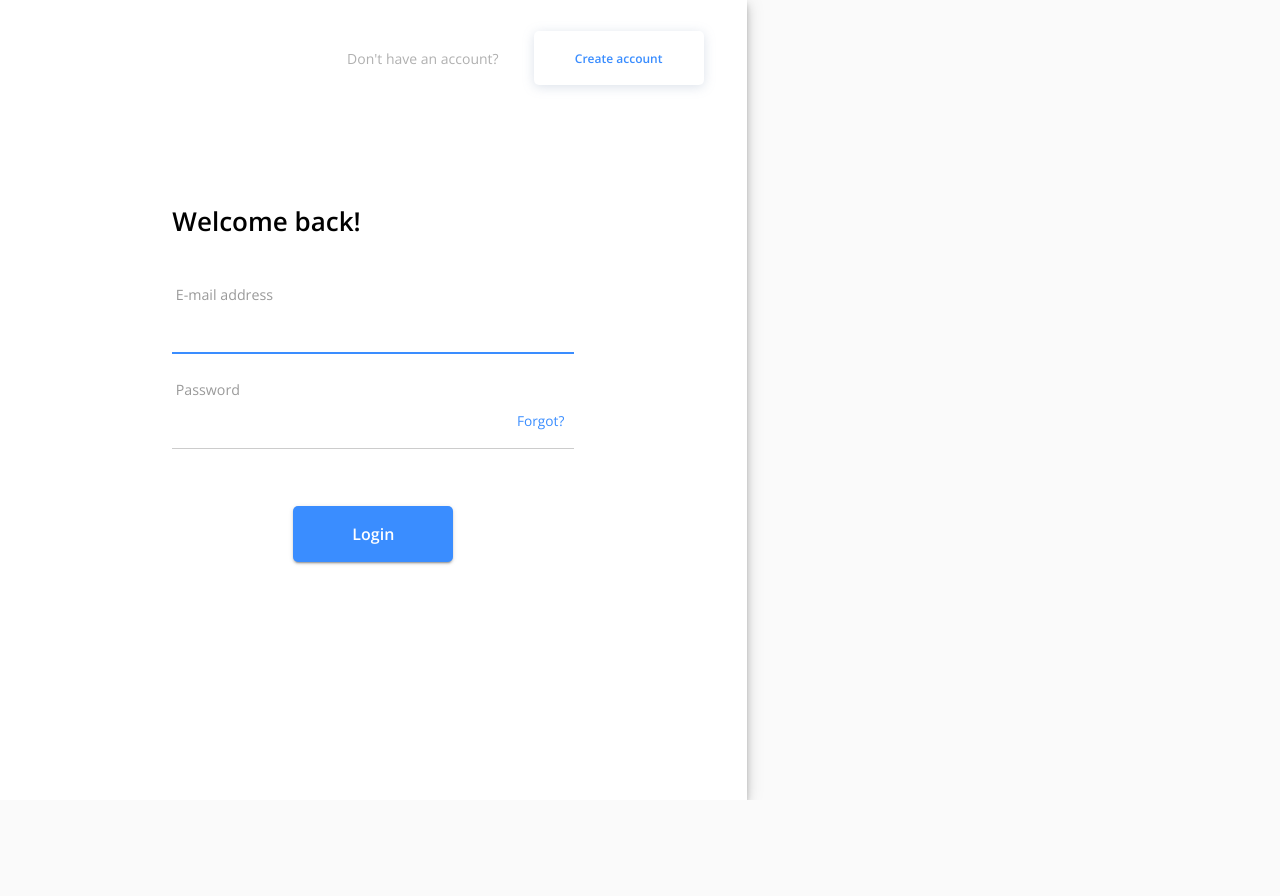
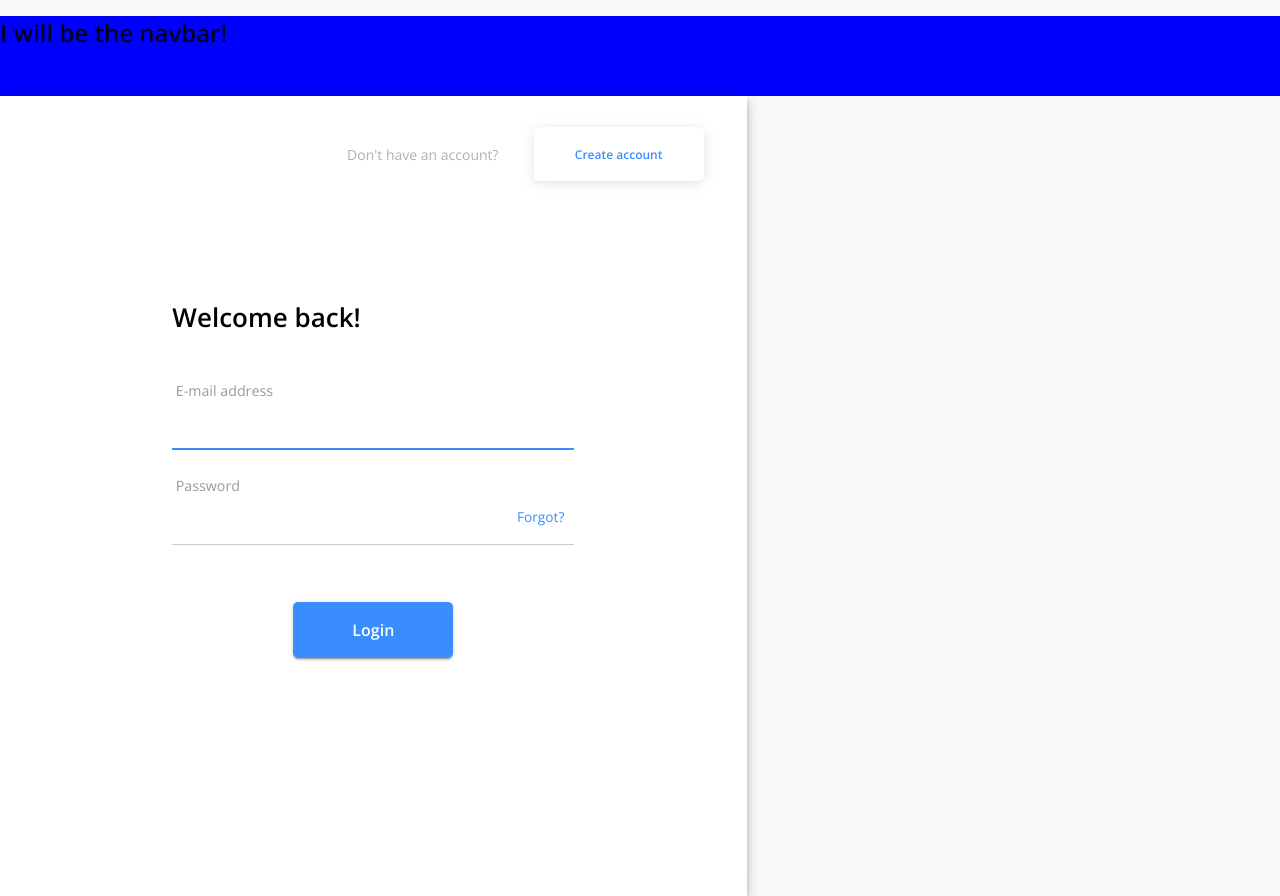
Before and after one commit to hatchways/team-callback-cats, a React (Create React App) app in the folder client/: page /login in a window 1280 px wide. Before the commit the page ends 800 px from the top, so only its background shows below. Built offline with nearby package versions, Linux system fonts and the light colour scheme; no server answers.

Commit message:
created Navigation folder for Navbar & styles

```diff
--- a/client/src/App.tsx
+++ b/client/src/App.tsx
@@ -4,6 +4,7 @@ import { BrowserRouter, Route, Redirect, Switch } from 'react-router-dom';
 import Login from './pages/Login/Login';
 import Signup from './pages/SignUp/SignUp';
 import Dashboard from './pages/Dashboard/Dashboard';
+import Navbar from './components/Navigation/Navbar';
 import { AuthProvider } from './context/useAuthContext';
 import { SocketProvider } from './context/useSocketContext';
 import { SnackBarProvider } from './context/useSnackbarContext';
@@ -17,6 +18,7 @@ function App(): JSX.Element {
         <SnackBarProvider>
           <AuthProvider>
             <SocketProvider>
+              <Navbar />
               <Switch>
                 <Route exact path="/login" component={Login} />
                 <Route exact path="/signup" component={Signup} />
--- /dev/null
+++ b/client/src/components/Navigation/Navbar.tsx
@@ -0,0 +1,15 @@
+import { FC } from 'react';
+import useStyles from './useStyles';
+
+const Navbar: FC = () => {
+  console.log('navbar created');
+  const classes = useStyles();
+
+  return (
+    <div className={classes.nav}>
+      <h1>I will be the navbar!</h1>
+    </div>
+  );
+};
+
+export default Navbar;
--- /dev/null
+++ b/client/src/components/Navigation/useStyles.ts
@@ -0,0 +1,11 @@
+import { makeStyles } from '@material-ui/core/styles';
+
+const useStyles = makeStyles(() => ({
+  nav: {
+    backgroundColor: 'blue',
+    height: '80px',
+    width: '100vw',
+  },
+}));
+
+export default useStyles;
```
